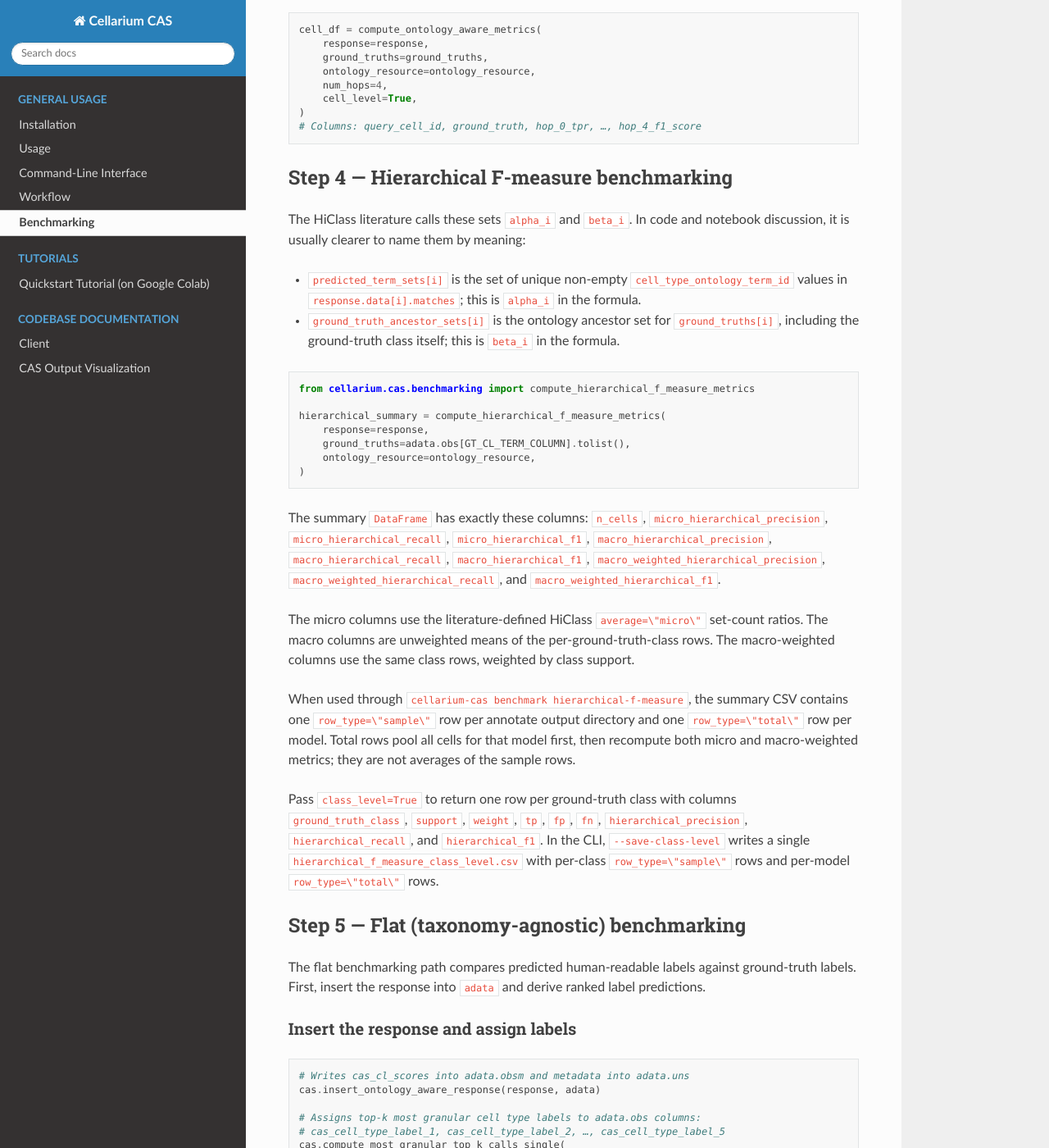
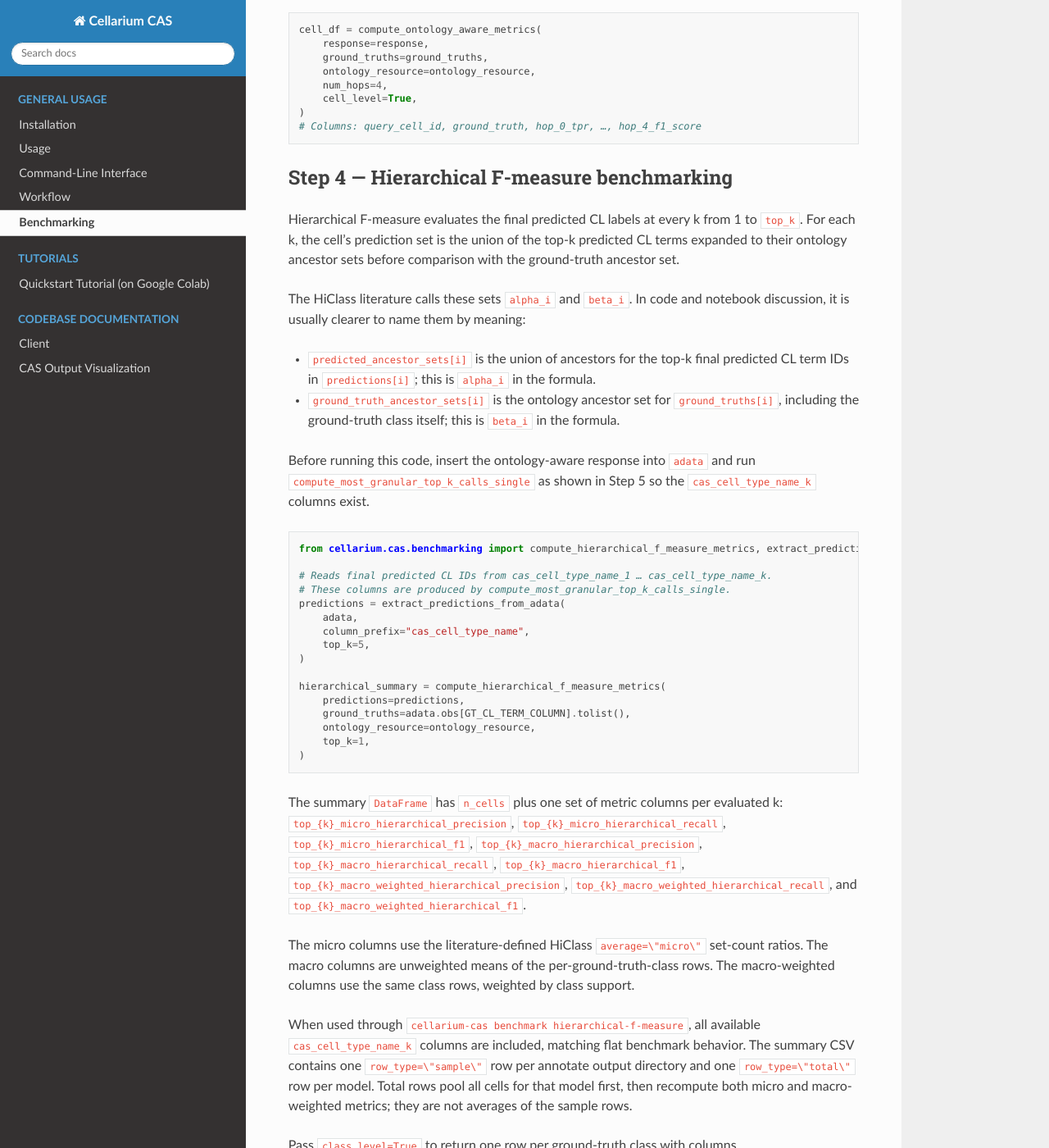
Before and after one commit to cellarium-ai/cellarium-cas, a Sphinx documentation site: the page built from docs/source/modules/benchmarking.rst, in a window 1280 px wide and 1400 px high, scrolled down 2304 px. Shown: the whole window at 82% size. Built offline with Sphinx 7.4.7 and the Read the Docs theme 3.1.0, drawn with Linux system fonts in a browser that asks for light colours; pages that are not in the unit, such as notebooks, are missing from menus; the version number could not be read and is left out.

Commit message:
feat: introduce top k level for hierarchical metrics

```diff
--- a/docs/source/modules/benchmarking.rst
+++ b/docs/source/modules/benchmarking.rst
@@ -128,42 +128,61 @@ Pass ``cell_level=True`` to get a row per cell, useful for per-cluster analysis:
 Step 4 — Hierarchical F-measure benchmarking
 ++++++++++++++++++++++++++++++++++++++++++++
 
+Hierarchical F-measure evaluates the final predicted CL labels at every k from 1 to
+``top_k``. For each k, the cell's prediction set is the union of the top-k predicted
+CL terms expanded to their ontology ancestor sets before comparison with the
+ground-truth ancestor set.
+
 The HiClass literature calls these sets ``alpha_i`` and ``beta_i``. In code and
 notebook discussion, it is usually clearer to name them by meaning:
 
-* ``predicted_term_sets[i]`` is the set of unique non-empty
-  ``cell_type_ontology_term_id`` values in ``response.data[i].matches``; this is
-  ``alpha_i`` in the formula.
+* ``predicted_ancestor_sets[i]`` is the union of ancestors for the top-k final
+  predicted CL term IDs in ``predictions[i]``; this is ``alpha_i`` in the formula.
 * ``ground_truth_ancestor_sets[i]`` is the ontology ancestor set for
   ``ground_truths[i]``, including the ground-truth class itself; this is ``beta_i``
   in the formula.
 
+Before running this code, insert the ontology-aware response into ``adata`` and run
+``compute_most_granular_top_k_calls_single`` as shown in Step 5 so the
+``cas_cell_type_name_k`` columns exist.
+
 .. code-block:: python
 
-    from cellarium.cas.benchmarking import compute_hierarchical_f_measure_metrics
+    from cellarium.cas.benchmarking import compute_hierarchical_f_measure_metrics, extract_predictions_from_adata
+
+    # Reads final predicted CL IDs from cas_cell_type_name_1 … cas_cell_type_name_k.
+    # These columns are produced by compute_most_granular_top_k_calls_single.
+    predictions = extract_predictions_from_adata(
+        adata,
+        column_prefix="cas_cell_type_name",
+        top_k=5,
+    )
 
     hierarchical_summary = compute_hierarchical_f_measure_metrics(
-        response=response,
+        predictions=predictions,
         ground_truths=adata.obs[GT_CL_TERM_COLUMN].tolist(),
         ontology_resource=ontology_resource,
+        top_k=1,
     )
 
-The summary ``DataFrame`` has exactly these columns: ``n_cells``,
-``micro_hierarchical_precision``, ``micro_hierarchical_recall``,
-``micro_hierarchical_f1``, ``macro_hierarchical_precision``,
-``macro_hierarchical_recall``, ``macro_hierarchical_f1``,
-``macro_weighted_hierarchical_precision``, ``macro_weighted_hierarchical_recall``,
-and ``macro_weighted_hierarchical_f1``.
+The summary ``DataFrame`` has ``n_cells`` plus one set of metric columns per evaluated
+k: ``top_{k}_micro_hierarchical_precision``, ``top_{k}_micro_hierarchical_recall``,
+``top_{k}_micro_hierarchical_f1``, ``top_{k}_macro_hierarchical_precision``,
+``top_{k}_macro_hierarchical_recall``, ``top_{k}_macro_hierarchical_f1``,
+``top_{k}_macro_weighted_hierarchical_precision``,
+``top_{k}_macro_weighted_hierarchical_recall``, and
+``top_{k}_macro_weighted_hierarchical_f1``.
 
 The micro columns use the literature-defined HiClass ``average=\"micro\"`` set-count
 ratios. The macro columns are unweighted means of the per-ground-truth-class rows.
 The macro-weighted columns use the same class rows, weighted by class support.
 
-When used through ``cellarium-cas benchmark hierarchical-f-measure``, the summary CSV
-contains one ``row_type=\"sample\"`` row per annotate output directory and one
-``row_type=\"total\"`` row per model. Total rows pool all cells for that model first,
-then recompute both micro and macro-weighted metrics; they are not averages of the
-sample rows.
+When used through ``cellarium-cas benchmark hierarchical-f-measure``, all available
+``cas_cell_type_name_k`` columns are included, matching flat benchmark behavior.
+The summary CSV contains one ``row_type=\"sample\"`` row per annotate output directory
+and one ``row_type=\"total\"`` row per model. Total rows pool all cells for that model
+first, then recompute both micro and macro-weighted metrics; they are not averages of
+the sample rows.
 
 Pass ``class_level=True`` to return one row per ground-truth class with columns
 ``ground_truth_class``, ``support``, ``weight``, ``tp``, ``fp``, ``fn``,
```
Also changed, not shown: 4 other files.
